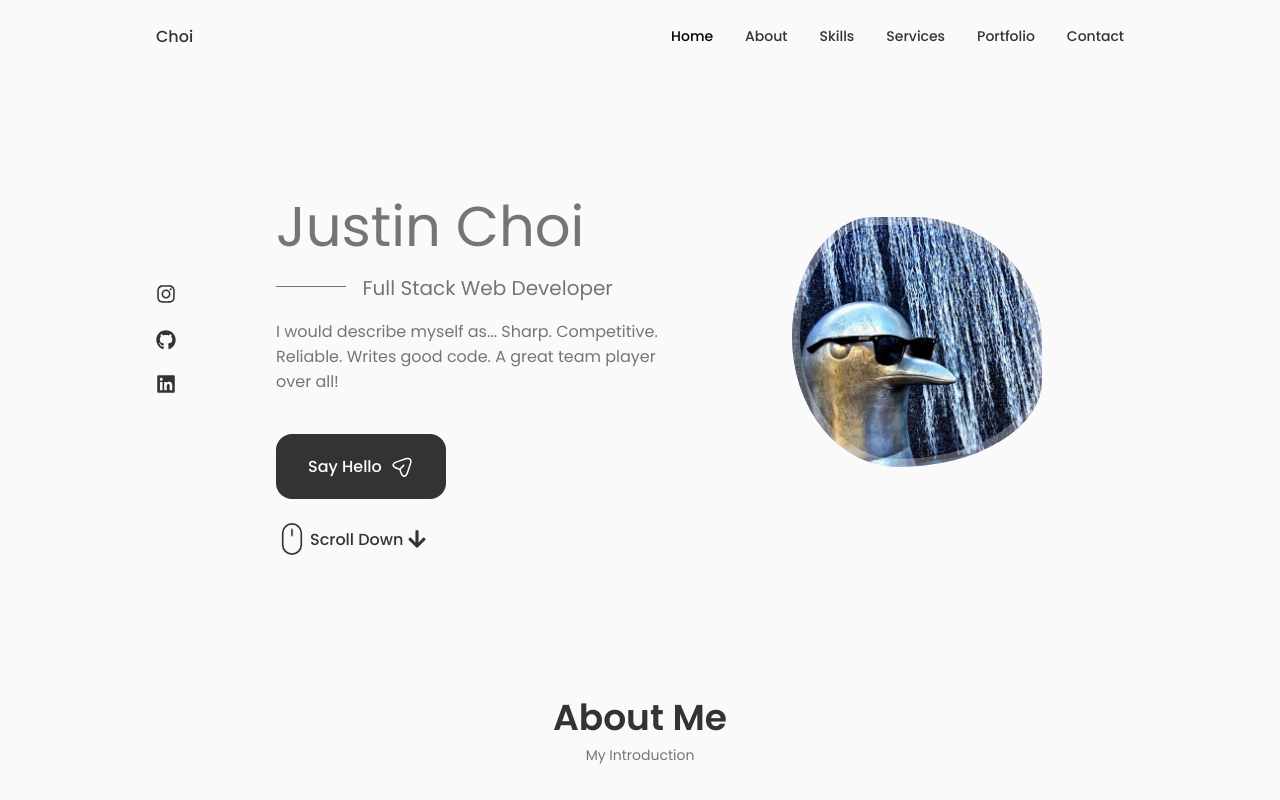
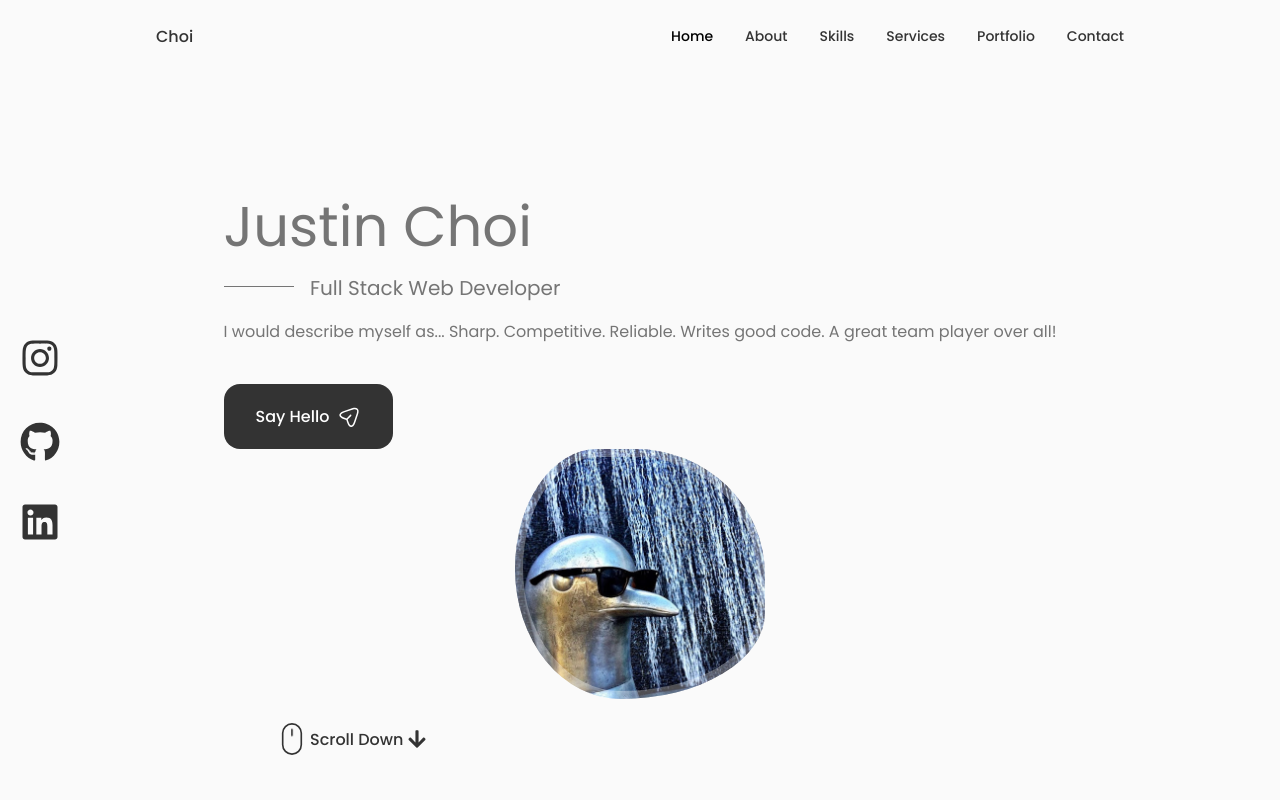
Before and after one commit to justinschoi93/portfolio, a React (Vite) app: page / in a window 1280 px wide. Shown: the top 800 px of the page. Built offline with nearby package versions, Linux system fonts and the light colour scheme.

Commit message:
break time

```diff
--- a/src/components/home/home.css
+++ b/src/components/home/home.css
@@ -3,21 +3,26 @@
 }
 
 .home__content {
-    display: grid;
-    grid-template-columns: 116px repeat(2, 1fr);
+    display: flex;
+    flex-direction: column;
+    grid-template-columns: 1fr;
     padding-top: 5.5rem;
     column-gap: 2rem;
     align-items: center;
+    justify-content: center;
 }
 
 .home__social {
     display: grid;
+    position: fixed;
+    left: 20px;
     grid-template-columns: max-content;
-    row-gap: 1rem;
+    row-gap: var(--mb-1-5);
+
 }
 
 .home__social-icon {
-    font-size: 1.25rem;
+    font-size: 2.5rem;
     color: var(--title-color);
 }
 
@@ -26,13 +31,13 @@
 }
 
 .home__img {
+    display: flex;
     background: url(../../assets/jpinguino777.jpg);
     background-repeat: no-repeat;
     background-position: center;
     background-size: cover;
     box-shadow: inset 0 0 0 9px rgb(255 255 255 / 30%);
     order: 1;
-    justify-self: center;
     width: 300px;
     height: 300px;
     animation: profile__animate 8s ease-in-out infinite 1s;
--- a/src/components/skills/skills.css
+++ b/src/components/skills/skills.css
@@ -10,7 +10,8 @@
     align-items: center;
     justify-content: center;
     max-width: 1456px;
-
+    margin-left: 5px;
+    margin-right: 0;
 }
 
 .skills__card {
```
